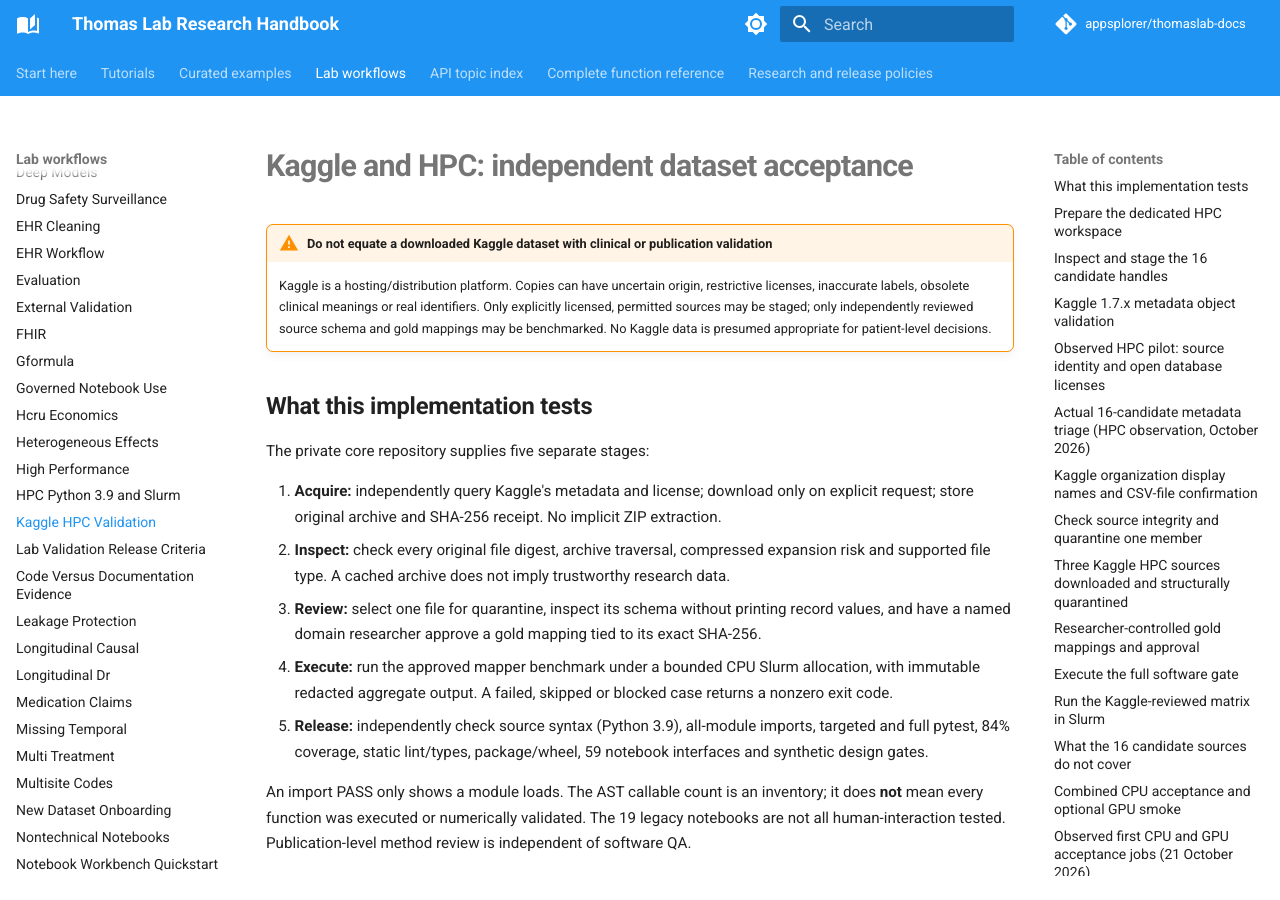
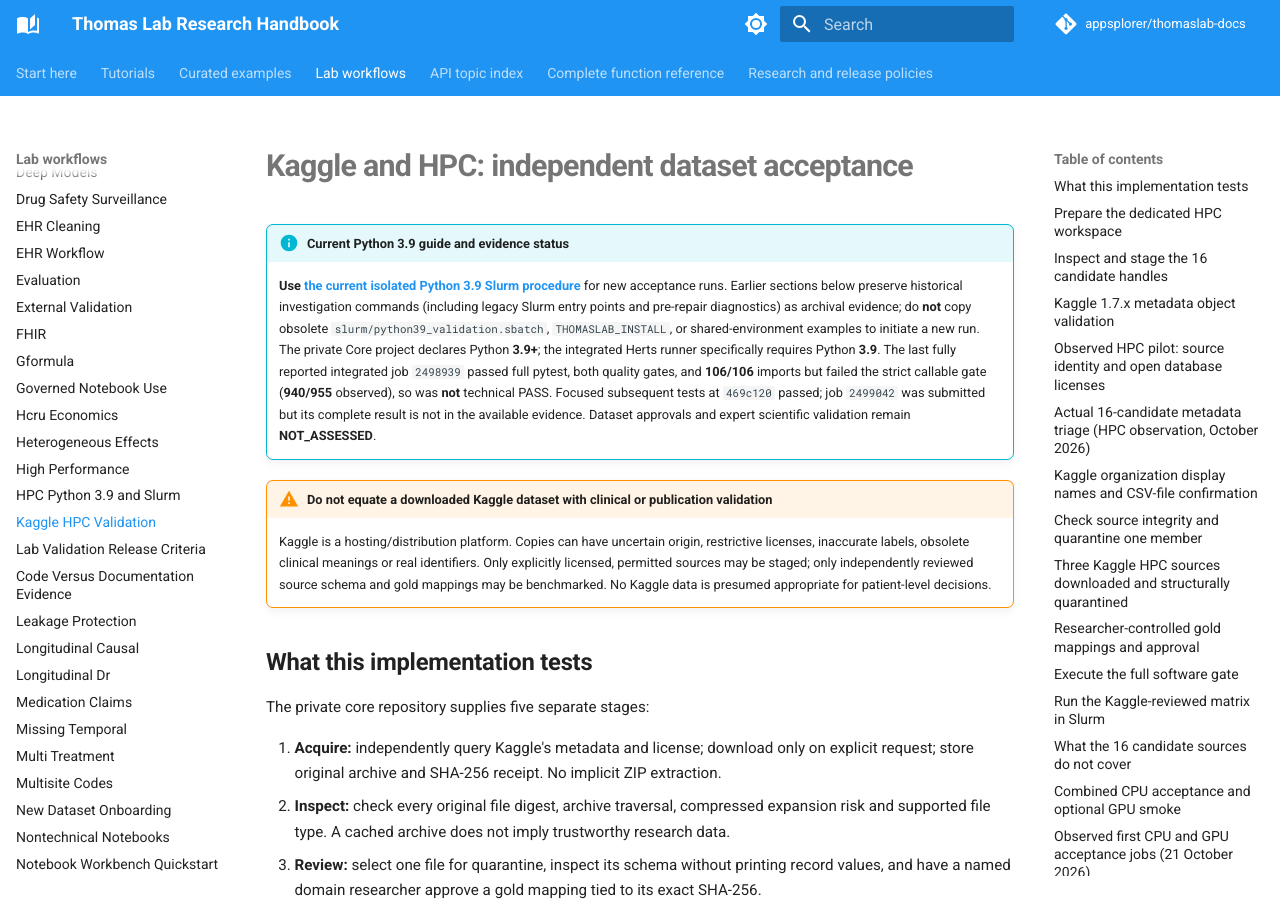
Before and after one commit to appsplorer/thomaslab-docs, an MkDocs documentation site: the page built from docs/guides/kaggle-hpc-acceptance.md, in a window 1280 px wide and 900 px high. Built offline with MkDocs 1.6.1 and Material for MkDocs 9.7.7, drawn with Linux system fonts in a browser that asks for light colours; comment, search, counter and statistics services are not loaded.

Commit message:
docs: flag historical Kaggle command snippets and point new HPC acceptance to canonical Python3.9 guide

```diff
--- a/docs/guides/kaggle-hpc-acceptance.md
+++ b/docs/guides/kaggle-hpc-acceptance.md
@@ -1,4 +1,9 @@
 # Kaggle and HPC: independent dataset acceptance
+
+
+!!! info "Current Python 3.9 guide and evidence status"
+    **Use [the current isolated Python 3.9 Slurm procedure](hpc-python39.md)** for new acceptance runs. Earlier sections below preserve historical investigation commands (including legacy Slurm entry points and pre-repair diagnostics) as archival evidence; do **not** copy obsolete `slurm/python39_validation.sbatch`, `THOMASLAB_INSTALL`, or shared-environment examples to initiate a new run. The private Core project declares Python **3.9+**; the integrated Herts runner specifically requires Python **3.9**. The last fully reported integrated job `2498939` passed full pytest, both quality gates, and **106/106** imports but failed the strict callable gate (**940/955** observed), so was **not** technical PASS. Focused subsequent tests at `469c120` passed; job `2499042` was submitted but its complete result is not in the available evidence. Dataset approvals and expert scientific validation remain **NOT_ASSESSED**.
+
 
 !!! warning "Do not equate a downloaded Kaggle dataset with clinical or publication validation"
     Kaggle is a hosting/distribution platform. Copies can have uncertain origin, restrictive licenses, inaccurate labels, obsolete clinical meanings or real identifiers. Only explicitly licensed, permitted sources may be staged; only independently reviewed source schema and gold mappings may be benchmarked. No Kaggle data is presumed appropriate for patient-level decisions.
```
